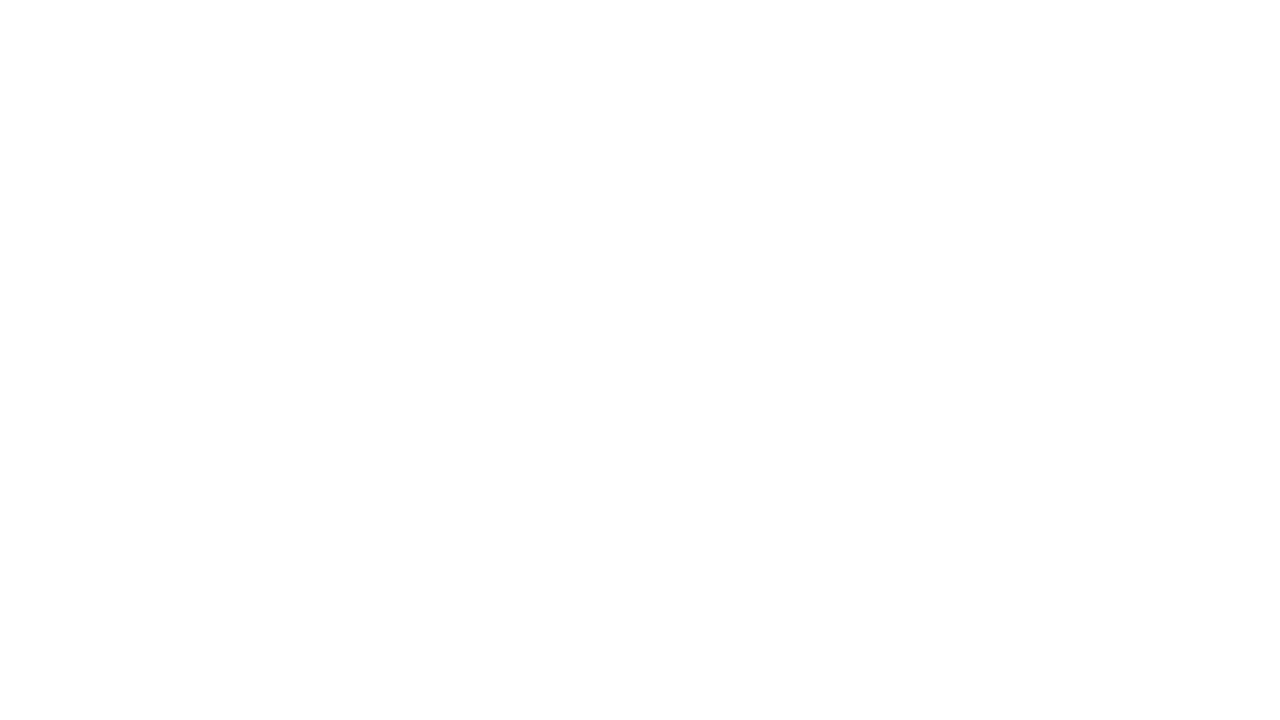
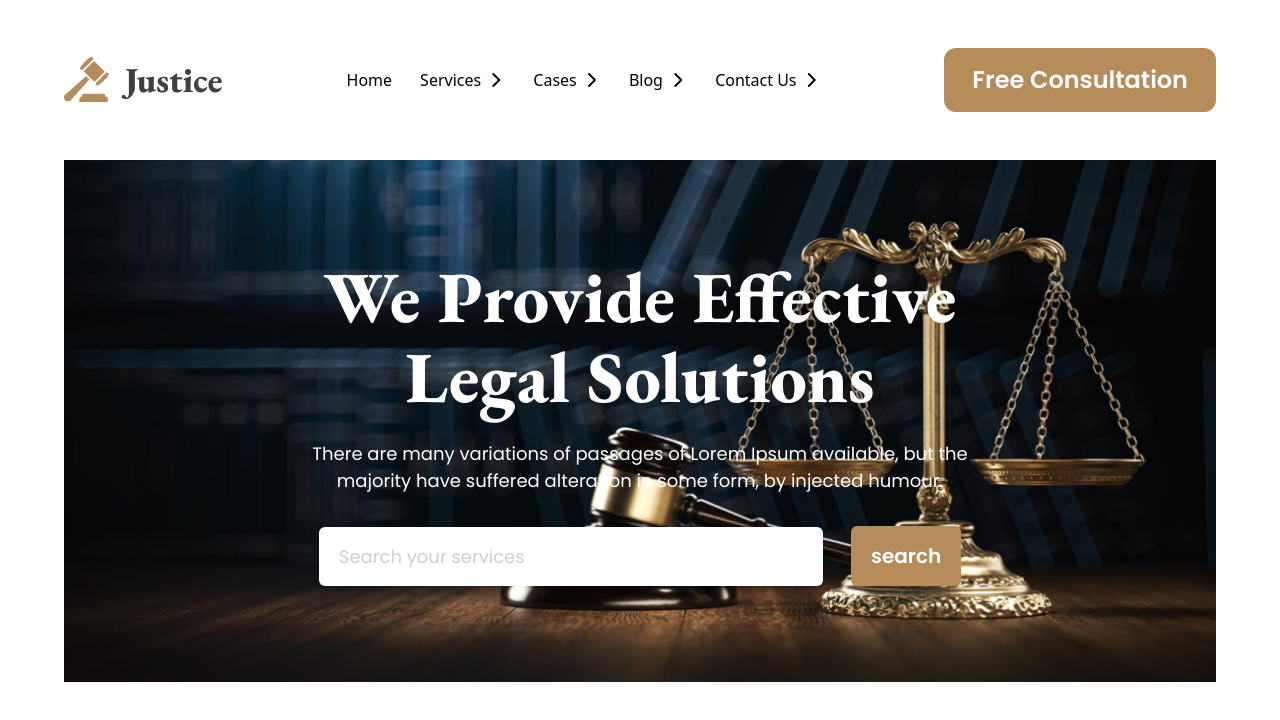
Before and after one commit to tanvirshekh-dev/Legal-Solution-Website, a plain HTML site: page index.html in a window 1280 px wide. Drawn offline with nearby package versions, Linux system fonts and the light colour scheme.

Commit message:
added header section

```diff
--- a/index.html
+++ b/index.html
@@ -1,11 +1,89 @@
 <!DOCTYPE html>
 <html lang="en">
-<head>
-    <meta charset="UTF-8">
-    <meta name="viewport" content="width=device-width, initial-scale=1.0">
+  <head>
+    <meta charset="UTF-8" />
+    <meta name="viewport" content="width=device-width, initial-scale=1.0" />
     <title>Legal Solution Website</title>
-</head>
-<body>
+    <!-- EB Garamond font  -->
+    <link rel="preconnect" href="https://fonts.googleapis.com" />
+    <link rel="preconnect" href="https://fonts.gstatic.com" crossorigin />
+    <link
+      href="https://fonts.googleapis.com/css2?family=EB+Garamond:ital,wght@0,400..800;1,400..800&display=swap"
+      rel="stylesheet"
+    />
+    <!-- poppins font -->
+    <link rel="preconnect" href="https://fonts.googleapis.com" />
+    <link rel="preconnect" href="https://fonts.gstatic.com" crossorigin />
+    <link
+      href="https://fonts.googleapis.com/css2?family=Poppins:ital,wght@0,100;0,200;0,300;0,400;0,500;0,600;0,700;0,800;0,900;1,100;1,200;1,300;1,400;1,500;1,600;1,700;1,800;1,900&display=swap"
+      rel="stylesheet"
+    />
+    <!-- font awesome cdn -->
+    <link
+      rel="stylesheet"
+      href="https://cdnjs.cloudflare.com/ajax/libs/font-awesome/7.0.0/css/all.min.css"
+      integrity="sha512-DxV+EoADOkOygM4IR9yXP8Sb2qwgidEmeqAEmDKIOfPRQZOWbXCzLC6vjbZyy0vPisbH2SyW27+ddLVCN+OMzQ=="
+      crossorigin="anonymous"
+      referrerpolicy="no-referrer"
+    />
+    <!-- style css link -->
+    <link rel="stylesheet" href="styles/style.css" />
+    <!-- tailwind cdn -->
+    <script src="https://cdn.jsdelivr.net/npm/@tailwindcss/browser@4"></script>
+  </head>
+  <body>
+    <header class="max-w-6xl mx-auto">
+      <!-- navbar section start  -->
+      <nav class="flex justify-between items-center my-12 mx-4 sm:mx-0">
+        <div class="nav-logo">
+          <img src="./images/logo2.png" alt="" />
+        </div>
+        <div class="nav-links hidden sm:block">
+          <ul class="poppins-regular gap-7 flex">
+            <li><a href="#">Home</a></li>
+            <li>
+              <a href="#">Services <i class="fa-solid fa-chevron-right"></i></a>
+            </li>
+            <li>
+              <a href="#">Cases <i class="fa-solid fa-chevron-right"></i></a>
+            </li>
+            <li>
+              <a href="#">Blog <i class="fa-solid fa-chevron-right"></i></a>
+            </li>
+            <li>
+              <a href="#"
+                >Contact Us <i class="fa-solid fa-chevron-right"></i
+              ></a>
+            </li>
+          </ul>
+        </div>
+        <div
+          class="nav-btn poppins-semibold px-5 sm:px-7 py-3 sm:py-4 rounded-xl cursor-pointer bg-[#B68C5A] text-sm sm:text-2xl"
+        >
+          Free Consultation
+        </div>
+      </nav>
+      <!-- navbar section end -->
 
-</body>
+      <!-- hero section start -->
+      <div class="hero-container bg-[url(./images/banner.png)] bg-no-repeat bg-center bg-cover text-center py-24 px-60 mb-28">
+        <h2 class="hero-title eb-garamond-extra-bold text-7xl text-white leading-20">We Provide Effective Legal Solutions</h2>
+        <p class="hero-description poppins-regular-06 pt-6 pb-8">
+          There are many variations of passages of Lorem Ipsum available, but
+          the majority have suffered alteration in some form, by injected
+          humour.
+        </p>
+        <div class="hero-input">
+          <input
+            type="search"
+            name=""
+            id=""
+            placeholder="Search your services" class="poppins-regular-04 py-4 pl-5 bg-white rounded-md w-9/12 mr-6"
+          />
+          <input type="submit" value="search" class="py-4 px-5 poppins-semibold text-xl text-white bg-[#B68C5A] rounded-md cursor-pointer"/>
+        </div>
+      </div>
+      <!-- hero section end -->
+    </header>
+  </body>
 </html>
--- /dev/null
+++ b/styles/style.css
@@ -0,0 +1,61 @@
+.eb-garamond-regular {
+  font-family: "EB Garamond", serif;
+  font-optical-sizing: auto;
+  font-weight: 400;
+  font-style: normal;
+}
+.eb-garamond-extra-bold {
+  font-family: "EB Garamond", serif;
+  font-optical-sizing: auto;
+  font-weight: 800;
+  font-style: normal;
+}
+/* poppins font */
+.poppins-regular-01 {
+  font-family: "Poppins", sans-serif;
+  font-weight: 400;
+  font-style: normal;
+  font-size: 18px;
+  color: #707070;
+}
+.poppins-regular-02 {
+  font-family: "Poppins", sans-serif;
+  font-weight: 400;
+  font-style: normal;
+  font-size: 18px;
+  color: #707070;
+}
+.poppins-regular-04 {
+  font-family: "Poppins", sans-serif;
+  font-weight: 400;
+  font-style: normal;
+  font-size: 18px;
+  color: #707070;
+}
+.poppins-regular-04 {
+  font-family: "Poppins", sans-serif;
+  font-weight: 400;
+  font-style: normal;
+  font-size: 18px;
+  color: #A0A0A0;
+}
+.poppins-regular-05 {
+  font-family: "Poppins", sans-serif;
+  font-weight: 400;
+  font-style: normal;
+  font-size: 18px;
+  color: #707070;
+}
+.poppins-regular-06 {
+  font-family: "Poppins", sans-serif;
+  font-weight: 400;
+  font-style: normal;
+  font-size: 18px;
+  color: rgba(255, 255, 255, 1);
+}
+.poppins-semibold {
+  font-family: "Poppins", sans-serif;
+  font-weight: 600;
+  font-style: normal;
+  color: #FFFFFF;
+}
--- /dev/null
+++ b/tailwind.css
@@ -0,0 +1 @@
+ @import "tailwindcss"
```
